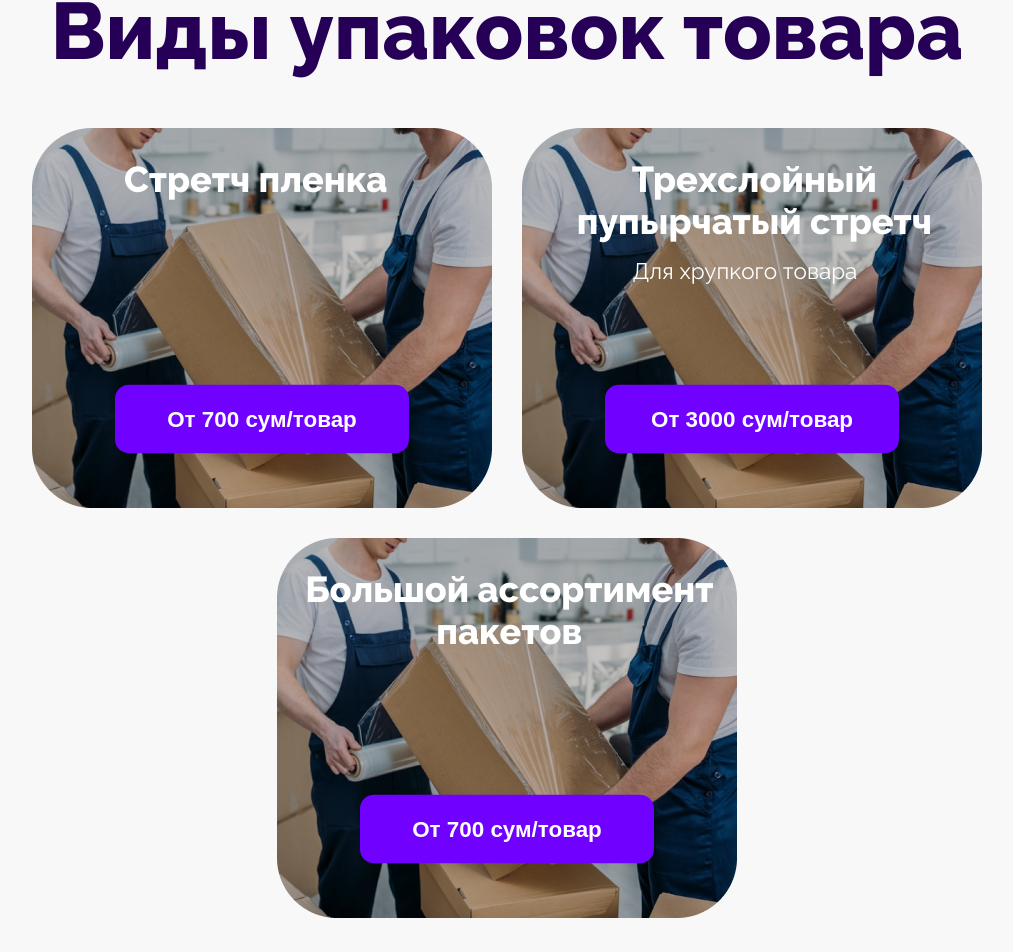
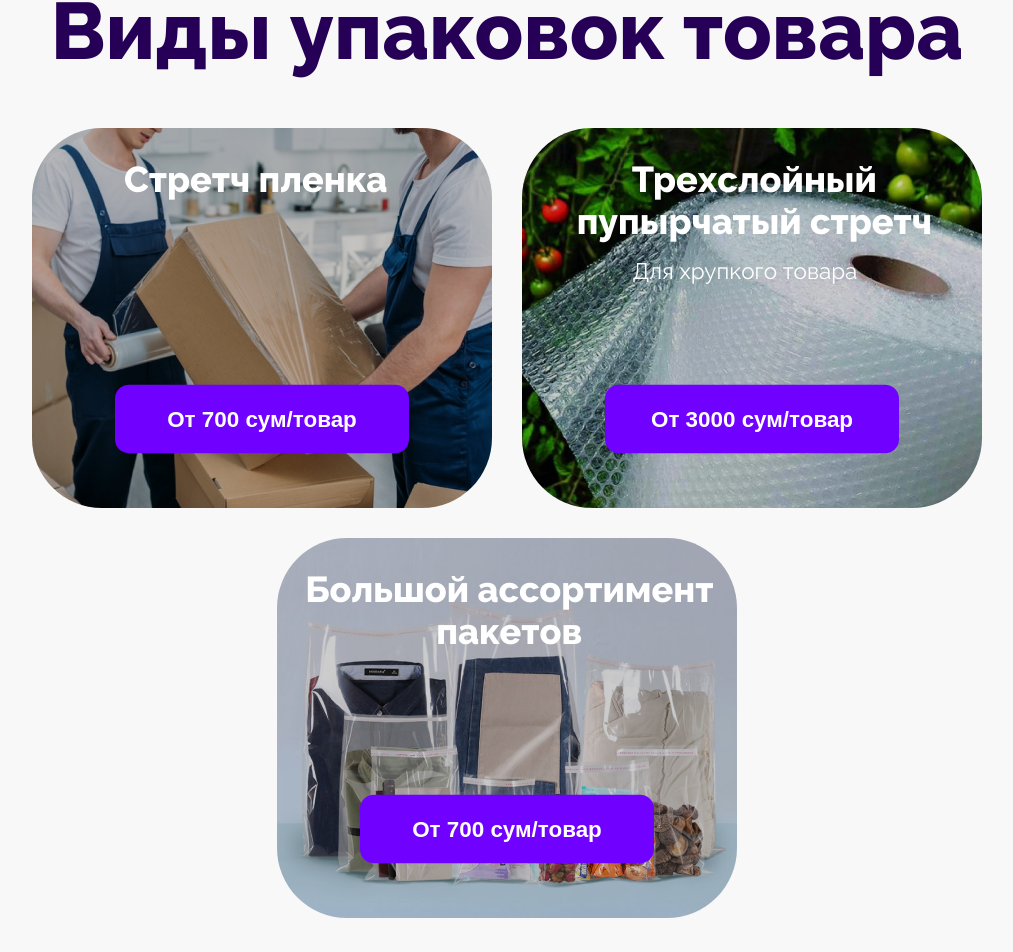
Before and after one commit to Bekzod13/uncle-jo, a React (Vite) app: page / in a window 1280 px wide. Shown: the part 3979-4931 px from the top of the page, without its empty margins (133-1146 px from the left). Built offline with nearby package versions, Linux system fonts and the light colour scheme; the HTML template or start-up script is replaced by a standard one.

Commit message:
imges and form bugs have been fixed

```diff
--- a/src/components/Packaging.jsx
+++ b/src/components/Packaging.jsx
@@ -1,4 +1,6 @@
 import img from '../assets/packaging/img.png'
+import img1 from '../assets/packaging/img2.png'
+import img2 from '../assets/packaging/img3.png'
 
 const Packaging = () => {
     return (
@@ -15,12 +17,12 @@ const Packaging = () => {
                         <div className="packaging_main_product">
                             <p className='packaging_main_product_title packaging_main_product_title2'>Трехслойный пупырчатый стретч</p>
                             <p className='packaging_main_product_subtitle'>Для хрупĸого товара</p>
-                            <img src={img} alt="" />
+                            <img src={img1} alt="" />
                             <button className='img_btn img_btn_scale'>От 3000 сум/товар</button>
                         </div>
                         <div className="packaging_main_product">
                             <p className='packaging_main_product_title packaging_main_product_title2'>Большой ассортимент паĸетов</p>
-                            <img src={img} alt="" />
+                            <img src={img2} alt="" />
                             <button className='img_btn img_btn_scale'>От 700 сум/товар</button>
                         </div>
                     </div>
--- a/src/index.css
+++ b/src/index.css
@@ -484,7 +484,9 @@ header {
   min-width: 460px;
   position: relative;
   display: flex;
-  /* flex: 1; */
+}
+.packaging_main_product img{
+  border-radius: 70px;
 }
 
 .packaging_main_product img {
@@ -560,7 +562,7 @@ header {
 }
 
 .trade_divs_product:hover .trade_divs_product_num {
-  transform: scale(1.1);
+  transform: scale(1.05);
 }
 
 .trade_divs_product_num {
@@ -575,6 +577,7 @@ header {
   font-weight: 900;
   font-size: 60px;
   transition: .3s;
+  padding-bottom: 10px;
 }
 
 .trade_divs_product_right_title {
@@ -740,10 +743,10 @@ header {
 .contact_main_div_left_form_div input {
   width: 40%;
   height: 60px;
-  border-radius: 20px;
+  border-radius: 30px;
   border: none;
   outline: none;
-  padding: 10px;
+  padding: 10px 20px;
   font-size: 17px;
 }
 
```
